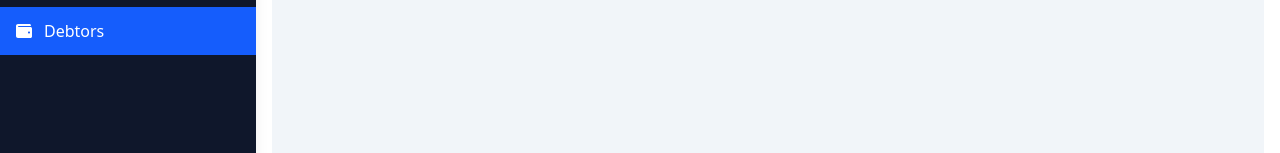
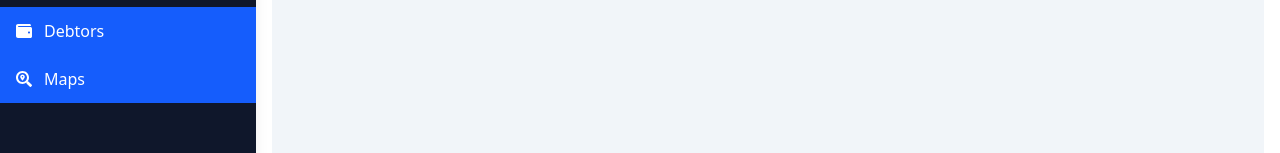
Before and after one commit to chrixOB/EggXellence, a React (Vite) app: page /Debtors in a window 1280 px wide. Shown: the part 330-483 px from the top of the page. Built offline with nearby package versions, Linux system fonts and the light colour scheme.

Commit message:
Map featured introduced, API not added

```diff
--- a/src/components/layout/Sidebar.jsx
+++ b/src/components/layout/Sidebar.jsx
@@ -4,7 +4,7 @@ import {
   FaTachometerAlt,
   FaMoneyBillAlt,
   FaWallet,
-  FaSeedling, FaChartLine, FaLeaf,
+  FaSearchLocation, FaChartLine, FaLeaf,
   FaUsers,
   FaHeadset,
   FaSignOutAlt, FaBarcode,
@@ -19,7 +19,7 @@ const navItems = [
   { name: "Farm Accounts", path: "/FarmAccounts", icon: <FaMoneyBillAlt /> },
   { name: "Events", path: "/Events", icon: <FaBarcode /> },
   { name: "Debtors", path: "/Debtors", icon: <FaWallet /> },
-
+  { name: "Maps", path: "/Debtors", icon: <FaSearchLocation /> }
 ];
 
 const Sidebar = () => {
```
